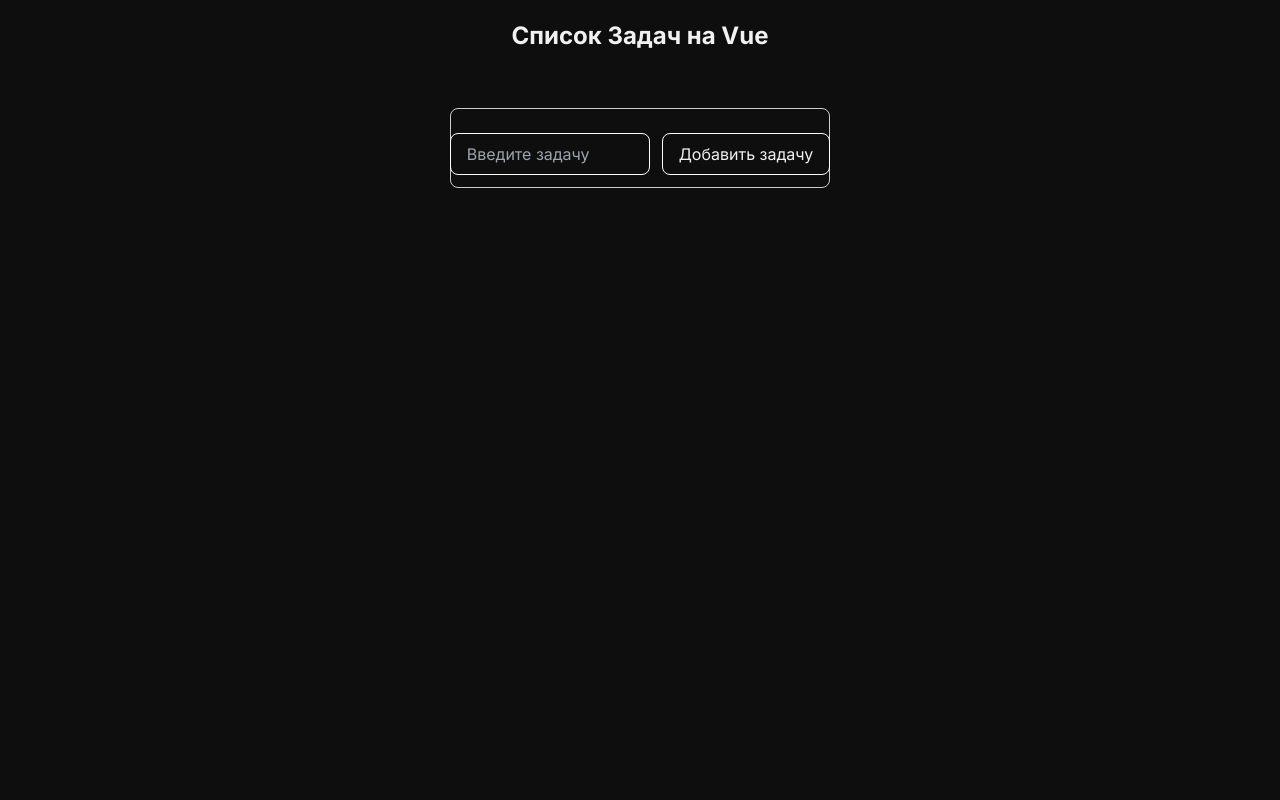
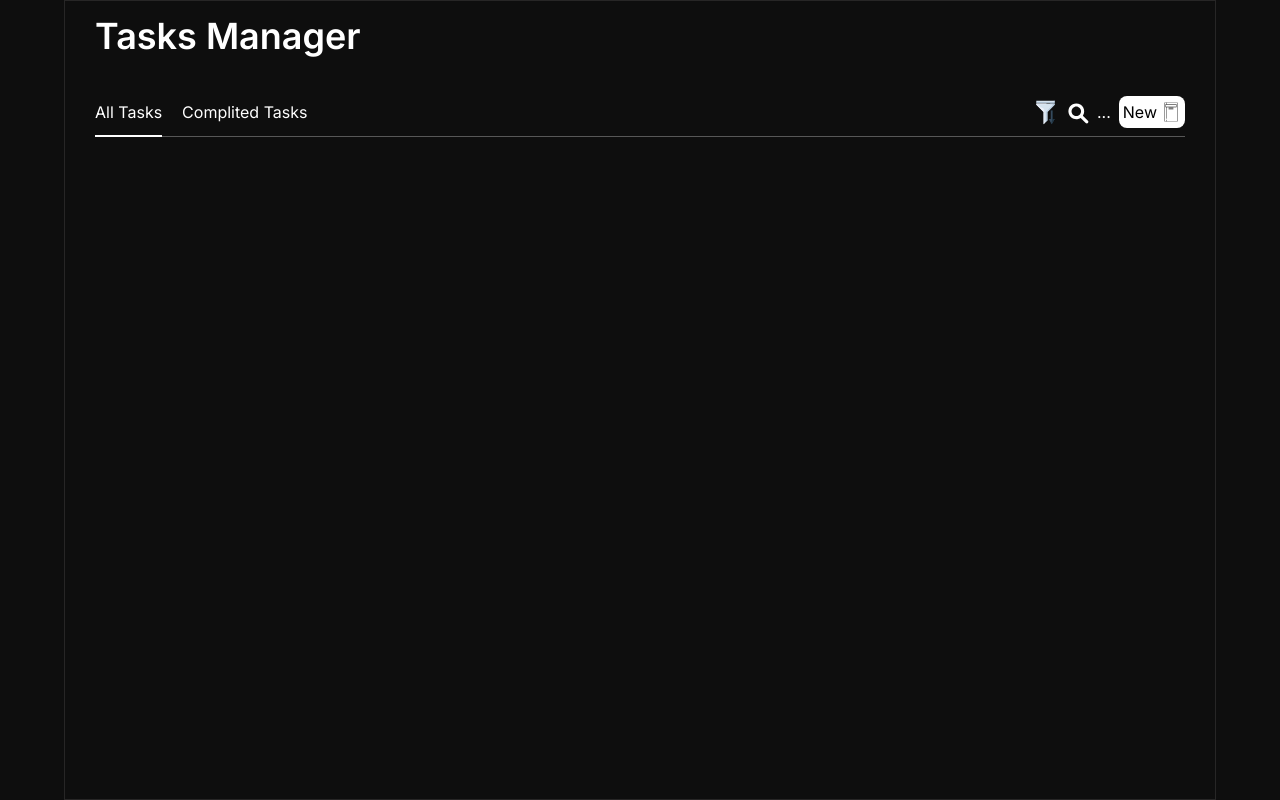
Before and after one commit to noneandundefined/todo-vue, a Vue app: page / in a window 1280 px wide. Built offline with nearby package versions, Linux system fonts and the light colour scheme.

Commit message:
header-component

```diff
--- a/src/App.vue
+++ b/src/App.vue
@@ -1,7 +1,15 @@
-<script></script>
+<script setup>
+import Header from './components/Header.vue'
+</script>
 
 <template>
-	<router-view></router-view>
+	<div class="wrapper">
+		<Header />
+
+
+		<router-view></router-view>
+	</div>
+
 </template>
 
-<style scoped></style>
+<style></style>
--- a/src/Router.js
+++ b/src/Router.js
@@ -1,5 +1,5 @@
 import { createRouter, createWebHistory } from 'vue-router';
-import Home from './pages/Home.vue';
+// import Home from './pages/Home.vue';
 
 const Router = createRouter({
 	history: createWebHistory(),
@@ -9,7 +9,7 @@ const Router = createRouter({
 			children: [
 				{
 					path: '',
-					component: Home,
+					// component: Home,
 				},
 			],
 		},
--- a/src/assets/main.css
+++ b/src/assets/main.css
@@ -15,24 +15,35 @@ body {
 	background: rgb(14, 14, 14);
 	color: #f1f1f1;
 }
-.form {
+.wrapper{
+	border: 1px solid #4b4a4a69;
+	min-height: 100vh;
+	padding: 15px;
+	width: 90%;
 	margin: 0 auto;
-	border: 1px solid #ccc;
-	padding: 12px 18px;
-	max-width: 380px;
+}
+.header{
+	color: #fff;
+}
+.container{
+	max-width: 1230px;
 	width: 100%;
+	margin: 0 auto;
+	padding: 0 15px;
 }
-.form input {
-	max-width: 200px;
+.header__row{
+	border-bottom: 1px solid rgba(255,255,255, 0.3);
 }
-.form input,
-.btn {
-	display: inline-block;
-	padding: 8px 16px;
-	border: 1px solid #fff;
-	border-radius: 8px;
-	background-color: transparent;
+.active{
+	position: relative;
+	display: block;
 }
-.btn {
-	white-space: nowrap;
+.active::after{
+	content: '';
+	position: absolute;
+	height: 2px;
+	width: 100%;
+	bottom: -13px;
+	left: 0;
+	background-color: #fff;
 }
--- /dev/null
+++ b/src/components/Header.vue
@@ -0,0 +1,56 @@
+<script>
+import { ref } from 'vue';
+
+</script>
+
+<template>
+	<header class="header">
+		<div class="container">
+			<h1 class="text-4xl font-semibold mb-10">Tasks Manager</h1>
+			<div class="header__row flex items-center justify-between  pb-2">
+				<div class="header__row-tasks-left flex items-center gap-5">
+					<button class="active">
+            All Tasks
+          </button>
+					<button>
+            Complited Tasks
+          </button>
+				</div>
+
+				<div class="header__row-tasks-right flex items-center gap-2">
+					<button>
+						<img src="/filter.svg" alt="" width="25" height="25" />
+					</button>
+					<button>
+						<svg
+							width="23"
+							height="23"
+							viewBox="0 0 23 23"
+							fill="none"
+							xmlns="http://www.w3.org/2000/svg"
+						>
+							<g clip-path="url(#clip0_519_3856)">
+								<path
+									fill-rule="evenodd"
+									clip-rule="evenodd"
+									d="M5.5536 10.2906C5.5536 9.66856 5.67612 9.05259 5.91417 8.47788C6.15223 7.90317 6.50115 7.38097 6.94101 6.94111C7.38087 6.50125 7.90307 6.15233 8.47778 5.91428C9.05249 5.67622 9.66846 5.5537 10.2905 5.5537C10.9126 5.5537 11.5285 5.67622 12.1033 5.91428C12.678 6.15233 13.2002 6.50125 13.64 6.94111C14.0799 7.38097 14.4288 7.90317 14.6669 8.47788C14.9049 9.05259 15.0274 9.66856 15.0274 10.2906C15.0274 11.5469 14.5284 12.7518 13.64 13.6401C12.7517 14.5285 11.5468 15.0275 10.2905 15.0275C9.03421 15.0275 7.82935 14.5285 6.94101 13.6401C6.05266 12.7518 5.5536 11.5469 5.5536 10.2906ZM10.2905 2.39575C9.05944 2.39588 7.84546 2.68391 6.74553 3.23682C5.64561 3.78973 4.69023 4.59221 3.95571 5.58015C3.22119 6.56808 2.72788 7.71411 2.5152 8.92667C2.30251 10.1392 2.37634 11.3847 2.73079 12.5637C3.08523 13.7426 3.71047 14.8223 4.55657 15.7166C5.40266 16.6108 6.44615 17.2948 7.60369 17.7139C8.76123 18.133 10.0007 18.2756 11.2232 18.1303C12.4457 17.985 13.6172 17.5558 14.6443 16.877L19.7001 21.934C19.9964 22.2302 20.3981 22.3966 20.817 22.3966C21.2359 22.3966 21.6377 22.2302 21.9339 21.934C22.2301 21.6378 22.3965 21.236 22.3965 20.8171C22.3965 20.3982 22.2301 19.9965 21.9339 19.7002L16.8769 14.6444C17.6636 13.4545 18.1131 12.0737 18.1778 10.6487C18.2425 9.22378 17.9199 7.80792 17.2444 6.55162C16.5689 5.29532 15.5656 4.24551 14.3411 3.51376C13.1167 2.78201 11.7169 2.39565 10.2905 2.39575Z"
+									fill="white"
+								/>
+							</g>
+							<defs>
+								<clipPath id="clip0_519_3856">
+									<rect width="23" height="23" fill="white" />
+								</clipPath>
+							</defs>
+						</svg>
+					</button>
+          <button>...</button>
+          <button class="flex items-center justify-center gap-1 bg-white text-black rounded-lg p-1">
+            <span>New</span>
+            <img src="/notebook.svg" alt="" width="20" height="20">
+          </button>
+				</div>
+			</div>
+		</div>
+	</header>
+</template>
--- a/src/components/TodoAdd.vue
+++ /dev/null
@@ -1,19 +0,0 @@
-<script></script>
-<template>
-	<h1 class="text-2xl font-bold text-center mt-5 mb-14">
-		Список Задач на Vue
-	</h1>
-
-	<form class="form rounded-lg w-sm">
-		<label class="flex gap-3 items-baseline justify-center">
-			<input
-				class="outline-none"
-				placeholder="Введите задачу"
-				type="text"
-			/>
-			<button class="btn mt-3 cursor-pointer" type="submit">
-				Добавить задачу
-			</button>
-		</label>
-	</form>
-</template>
--- a/src/pages/Home.vue
+++ /dev/null
@@ -1,20 +0,0 @@
-<script>
-import TodoAdd from '../components/TodoAdd.vue';
-import { defineComponent } from 'vue';
-
-export default defineComponent({
-	name: 'Home',
-	components: {
-		TodoAdd, // Регистрируем компонент TodoAdd
-	},
-	setup() {
-		return {};
-	},
-});
-</script>
-
-<template>
-	<TodoAdd />
-</template>
-
-<style scoped></style>
```
Also changed, not shown: public/filter.svg (added), public/notebook.svg (added).
